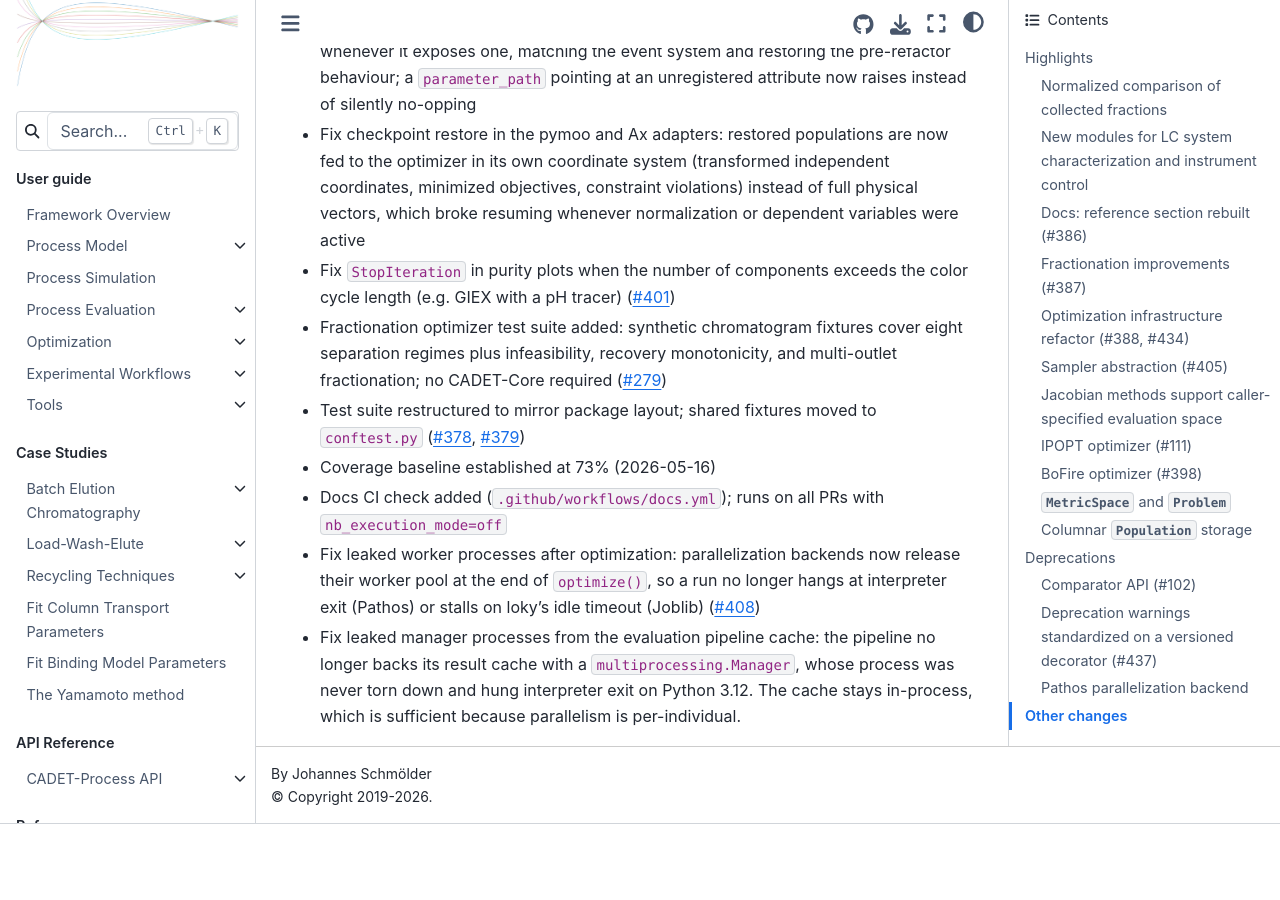
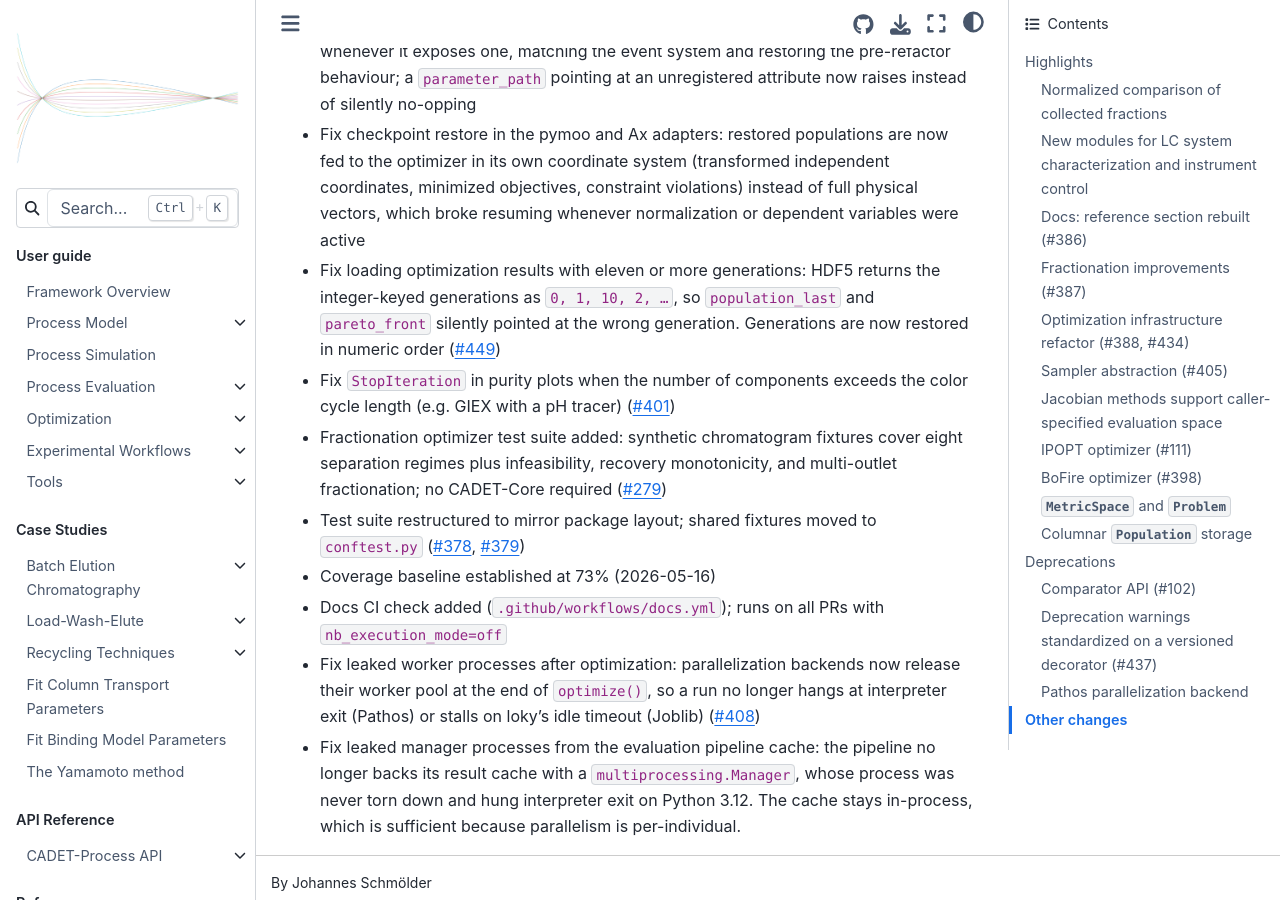
Before and after one commit to fau-advanced-separations/CADET-Process, a Sphinx documentation site: the page built from docs/source/release_notes/v0.13.0.md, in a window 1280 px wide and 900 px high, scrolled down 7067 px. Built offline with Sphinx 7.4.7 and the Sphinx Book theme 1.1.4, drawn with Linux system fonts in a browser that asks for light colours; pages that are not in the unit, such as notebooks, are missing from menus; before the commit the page ends 7891 px from its top, so only the background shows below that.

Commit message:
Add release note for generation order on load
Loading results with eleven or more generations pointed population_last and pareto_front at the wrong generation, a problem that predates the columnar Population.

```diff
--- a/docs/source/release_notes/v0.13.0.md
+++ b/docs/source/release_notes/v0.13.0.md
@@ -152,6 +152,7 @@
 - Fix `add_variable(..., indices=0)` on a polynomial parameter (e.g. a single-component entry of a multi-component concentration profile): a bare index selecting a whole coefficient row silently broadcast the scalar across every coefficient instead of setting just the constant term and zeroing the rest, the convention the no-index case already gets for free
 - Fix optimization variables targeting a parameter that is written through a setter rather than a plain attribute (e.g. `flow_sheet.output_states`): the refactor wrote every `parameter_path` with a raw `setattr`, which for `output_states` (a read-only computed property writable only via `set_output_state`) silently discarded the value, so the variable never moved the model and the objective stayed constant. `add_variable` now routes the write through the target's `parameters` interface whenever it exposes one, matching the event system and restoring the pre-refactor behaviour; a `parameter_path` pointing at an unregistered attribute now raises instead of silently no-opping
 - Fix checkpoint restore in the pymoo and Ax adapters: restored populations are now fed to the optimizer in its own coordinate system (transformed independent coordinates, minimized objectives, constraint violations) instead of full physical vectors, which broke resuming whenever normalization or dependent variables were active
+- Fix loading optimization results with eleven or more generations: HDF5 returns the integer-keyed generations as `0, 1, 10, 2, …`, so `population_last` and `pareto_front` silently pointed at the wrong generation. Generations are now restored in numeric order ([#449](https://github.com/fau-advanced-separations/CADET-Process/pull/449))
 - Fix `StopIteration` in purity plots when the number of components exceeds the color cycle length (e.g. GIEX with a pH tracer) ([#401](https://github.com/fau-advanced-separations/CADET-Process/pull/401))
 - Fractionation optimizer test suite added: synthetic chromatogram fixtures cover eight separation regimes plus infeasibility, recovery monotonicity, and multi-outlet fractionation; no CADET-Core required ([#279](https://github.com/fau-advanced-separations/CADET-Process/pull/279))
 - Test suite restructured to mirror package layout; shared fixtures moved to `conftest.py` ([#378](https://github.com/fau-advanced-separations/CADET-Process/pull/378), [#379](https://github.com/fau-advanced-separations/CADET-Process/pull/379))
```
